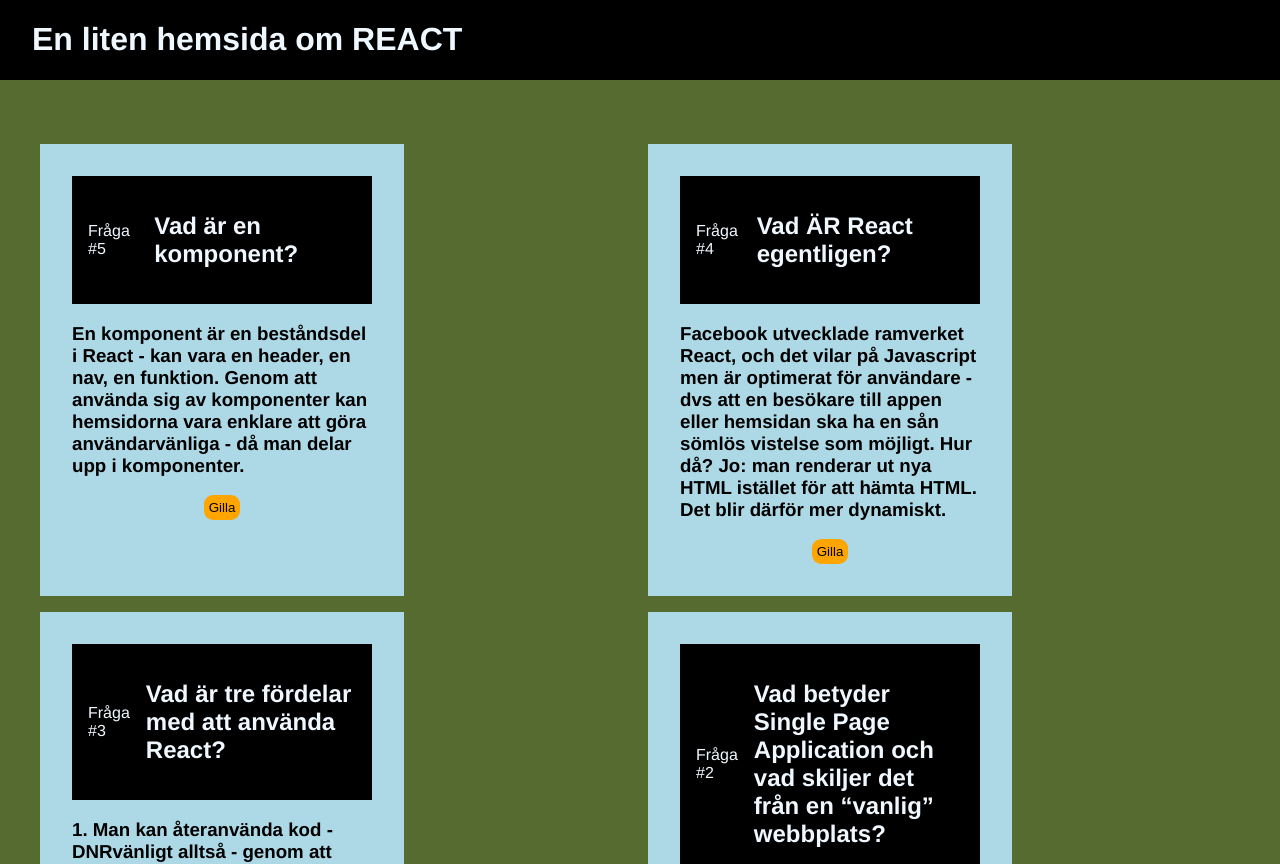
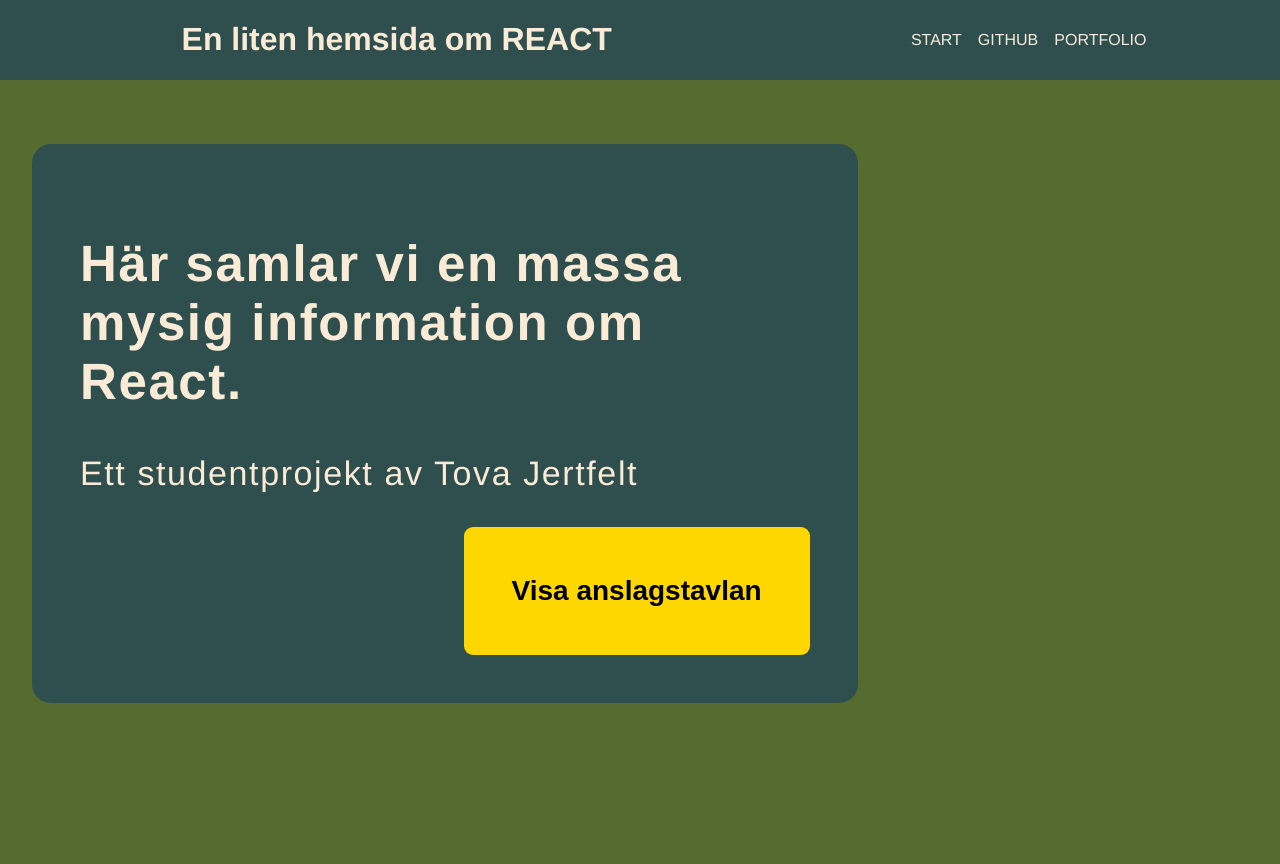
Before and after one commit to jertfelt/bulletin-board-r1-js3, a React (Create React App) app: page / in a window 1280 px wide. Shown: the top 864 px of the page. After the commit the page ends 800 px from the top, so only its background shows below. Built offline with nearby package versions, Linux system fonts and the light colour scheme.

Commit message:
börjat fippla med lite annat under tiden som jag funderar

```diff
--- a/package.json
+++ b/package.json
@@ -8,6 +8,7 @@
     "@testing-library/user-event": "^13.5.0",
     "react": "^18.2.0",
     "react-dom": "^18.2.0",
+    "react-router-dom": "^6.3.0",
     "react-scripts": "5.0.1",
     "react-simple-loading": "^0.0.3"
   },
--- a/src/App.js
+++ b/src/App.js
@@ -1,23 +1,27 @@
-import React, { useState } from "react";
 
-import ReactPost from "./components/ReactPost";
+import Homepage from "./components/Homepage";
+import Navbar from "./components/Navbar"
+import { BrowserRouter as Router, Route, Routes} from "react-router-dom";
 function App() {
 
-const [showAllItems, setShowAllItems] = useState(false)
+  return (
+    <Router>
+    <div className="App">
+    <Navbar />
+    <Routes>
+    <Route path="/" element={<Homepage />} />
+    <Route path='/privacy-policy' component={() => {
+     window.location.href = 'https://github.com/jertfelt/';
+     return null;
+    }}/>
+     <Route path='/privacy-policy' component={() => {
+     window.location.href = 'https://github.com/jertfelt/';
+     return null;
+    }}/>
+    </Routes>
 
-  return (
-    <div className="App">
-      <header>
-      <h1>En liten hemsida om REACT</h1>
-      </header>
-      <div className="bulletin-board">
-      {/* <button className="reveal giganticbutt"
-      onClick={() => setShowAllItems(true)}>
-        Visa anslagstavlan
-      </button> */}
-      <ReactPost />
-      </div>
     </div>
+    </Router>
   );
 }
 
--- a/src/components/BulletinBoard.jsx
+++ b/src/components/BulletinBoard.jsx
@@ -1,3 +1,4 @@
+
 
 export const BulletinBoard = [
    {
--- /dev/null
+++ b/src/components/Homepage.js
@@ -0,0 +1,49 @@
+import { useState, useEffect } from "react";
+import ReactPost from "./ReactPost";
+import Loading from "./Loading";
+
+const Homepage = () => {
+  const [showAllItems, setShowAllItems] = useState(false)
+const [toggleShowAll, setToggleShowAll] = useState(true);
+const [isLoading, setIsLoading] = useState(false);
+
+const toggleBoard = () => {
+  setIsLoading(true);
+  setToggleShowAll(false);
+}
+
+useEffect(() => {
+  if (isLoading) {
+    setTimeout(() => {
+    setIsLoading(false);
+    setShowAllItems(true);
+
+  }, 2000);
+  }
+}, [isLoading]);
+
+
+
+  return (
+
+    <div className="bulletin-board">
+    {toggleShowAll ?
+    <div className="intro">
+    <h2>Här samlar vi en massa mysig information om React. </h2>
+    <p>Ett studentprojekt av Tova Jertfelt</p>
+
+    <button className="reveal giganticbutt"
+    onClick={toggleBoard}>
+      Visa anslagstavlan
+    </button>
+    </div>
+    :null }
+     {isLoading ? <Loading /> : null }
+    {showAllItems ?
+    <ReactPost />
+    :null }
+    </div>
+  );
+}
+
+export default Homepage;
--- a/src/components/Loading.jsx
+++ b/src/components/Loading.jsx
@@ -1,7 +1,12 @@
 const Loading = () => {
   return (
-  <div className="loader">
-  </div>  )
+  <div className="loadingscreen">
+    <h2>Laddar...</h2>
+     <div className="loader ">
+      </div>
+  </div>
+
+   )
 }
 
 export default Loading;
--- /dev/null
+++ b/src/components/Navbar.js
@@ -0,0 +1,36 @@
+import { Link } from "react-router-dom";
+import { useState } from "react";
+
+const Navbar = () => {
+
+  return (
+  <header>
+    <h1>En liten hemsida om REACT</h1>
+    <nav
+    aria-label="navigation">
+    <Link
+    className="navbar-item"
+    to="/"
+    >
+    Start
+    </Link>
+    <Link
+     className="navbar-item"
+
+    to="https://github.com/jertfelt/"
+            >
+     Github
+  </Link>
+  <Link className="navbar-item"
+
+   to={{ pathname: "www.tovajertfelt.se/" }} target="_blank" >
+
+  Portfolio
+  </Link>
+
+    </nav>
+
+    </header> );
+}
+
+export default Navbar;
--- a/src/components/ReactPost.jsx
+++ b/src/components/ReactPost.jsx
@@ -1,28 +1,54 @@
 import { useState} from "react";
 import { BulletinBoard } from "./BulletinBoard";
+
 import PostLiked from "./PostLiked";
 
 const ReactPost = () => {
+
+
   const [showDiv, setShowDiv] = useState(false);
+  // const [showDiv2, setShowDiv2] = useState(false);
+  // const [showDiv3, setShowDiv3] = useState(false);
+  // const [showDiv4, setShowDiv4] = useState(false);
+  // const [showDiv5, setShowDiv5] = useState(false);
   const [likeButton, setLikeButton] = useState(true);
+
 
   const pickAndShow= (e) => {
     e.preventDefault();
     const chosenItem = e.currentTarget.value;
 
-    console.log("the item is: " + chosenItem)
-
-    const filter = BulletinBoard.filter(item => {
-      return item.id === parseInt(chosenItem)
-    })
-
-    console.log(filter)
-
-
-    setShowDiv(true);
-    setLikeButton(false);
+  //   switch(parseInt(chosenItem)){
+  //     case 1:
+  //     console.log("Ett")
+  //     setShowDiv1(true);
+  //     setLikeButton(false);
+  //     break;
+  //       case 2:
+  //       console.log("Två")
+  //       setShowDiv2(true);
+  //       setLikeButton(false);
+  //       break;
+  //         case 3:
+  //           console.log("Tre")
+  //           setShowDiv3(true);
+  //           setLikeButton(false);
+  //           break;
+  //           case 4:
+  //           console.log("Fyra")
+  //           setShowDiv4(true);
+  //           setLikeButton(false);
+  //           break;
+  //           case 5:
+  //             console.log("Fem")
+  //             setShowDiv5(true);
+  //             setLikeButton(false);
+  //             break;
+  //     default:
+  //     console.log("Något blev fel")
+  //   }
+  // }
   }
-
   return (
   <div className="grid">
   {BulletinBoard.map((item) => (
@@ -37,27 +63,52 @@
       <div
       className={`wrapper__${item.id}`}
       >
+        {!showDiv ? (
 
-    {likeButton ?
-      <button
-      className="likebutton"
-      key={item.id}
-      value={item.id}
-      onClick={pickAndShow}
-      >Gilla
-      </button>
+
+      <label>
+      Gilla
+      <input
+      type="checkbox"
+      onChange={() => {
+        setShowDiv(!showDiv)
+      }}>
+
+      </input>
+
+      </label>
+        ): (
+          <div className="postlike">
+          <PostLiked />
+         <label>
+          Ogilla
+          <input
+          type="checkbox"
+          onChange={() => {
+            setShowDiv(!showDiv)
+          }}>
+          </input>
+         </label>
+         </div>
+        )
+      }
+      {/* // <button
+      // className="likebutton"
+      // value={item.id}
+      // onClick={pickAndShow}
+      // > </button> */}
+
+{/*
+      <div data-key={0 + item.id}>
+      {showDiv1 ?
+      <PostLiked/>
       :null }
 
-      <div data-key={item.id}>
-      {showDiv ?
-      <PostLiked/>
-      :null }
-      </div>
+      </div>  */}
       </div>
     </div>
     ))}
-    </div>
-
+  </div>
 );
 }
 
--- a/src/index.css
+++ b/src/index.css
@@ -6,18 +6,73 @@
 
 .loader {
   margin-top:1rem;
-  border: 16px solid lightblue;/* Light grey */
-  border-top: 16px solid orange; /* Blue */
+  border: 16px solid darkolivegreen;/* Light grey */
+  border-top: 16px solid antiquewhite; /* Blue */
   border-radius: 50%;
-  width: 30px;
-  height: 30px;
-  animation: spin 2s linear infinite;
+  width: 300px;
+  height: 300px;
+  max-width:200px;
+  max-height:200px;
+  animation: spin 3s linear infinite;
+}
+
+.loadingscreen {
+
+  position: fixed;
+  top: 50%;
+  left: 50%;
+  margin-top: -100px;
+  margin-left: -100px;
+}
+.loadingscreen h2{
+  color: antiquewhite;
 }
 
 @keyframes spin {
   0% { transform: rotate(0deg); }
   100% { transform: rotate(360deg); }
 }
+
+
+
+
+header{
+margin: 0 auto;
+position: absolute;
+top:0;
+width:100%;
+margin-bottom:3rem;
+padding-left:2rem;
+background-color: darkslategray;
+color:antiquewhite;
+display: flex;
+flex-direction: row;
+align-items: center;
+justify-content: space-around;
+}
+
+header nav{
+display: flex;
+flex-direction: row;
+align-items: center;
+justify-content: space-between;
+}
+
+header nav a {
+  text-decoration: none;
+  color:antiquewhite;
+  margin-right: 1rem;
+  text-transform: uppercase;
+}
+header nav a:hover{
+  text-decoration: line-through;
+}
+
+.row{
+  display:flex;
+  align-items: center;
+}
+
 
 .grid{
   max-width: 1200px;
@@ -33,78 +88,48 @@
 }
 
 .bulletin-board {
-  margin-top:3em;
+  margin-top:5em;
+  padding:2rem;
   padding-top:4em;
 }
 
+.intro{
+  background-color: darkslategrey;
+  padding: 3rem;
+  width:60%;
+  color:antiquewhite;
+  font-size:34px;
+  letter-spacing: 0.1rem;
+  border-radius: 19px;
+  overflow:auto;
+}
+.intro button {
+  float:right;
+}
+.reveal {
+  background-color: gold;
+  border:none;
+  border-radius:9px;
+  font-weight: bold;
+}
+.reveal:hover{
+  background-color: black;
+  color:antiquewhite;
+}
+.giganticbutt {
+  padding:3rem;
+  font-size: 28px;
+}
+.reveal:active{
+  background-color: antiquewhite;
+  color:black;
+}
+
 .grid-item{
- background-color: lightblue;
+ background-color: goldenrod;
  max-width:300px;
  padding:2rem;
-
  display:flex;
  flex-direction: column;
  align-items: center;
 }
-
-button {
-  border:none;
-  border-radius: 9px;
-  padding:5px;
-  background-color: orange;
-}
-
-.restart{
-  background-color: aliceblue;
-  margin: 0 auto;
-  margin-left:50%;
-}
-
-header{
-margin: 0 auto;
-position: absolute;
-top:0;
-width:100%;
-margin-bottom:3rem;
-padding-left:2rem;
-    color:aliceblue;
-  background-color: black;
-}
-
-.row{
-  display:flex;
-  align-items: center;
-}
-
-.row img{
-  max-height: 40px;
-}
-
-.grid-item .row{
-  background-color: black;
-  color: aliceblue;
-  padding:1rem;
-}
-
-.grid-item .row h2{
-  padding-left:1rem;
-}
-
-.reveal {
-  position: absolute;
-  left:5%;
-  background-color: black;
-  color:aliceblue;
-}
-
-.reveal:hover{
-  background-color: aliceblue;
-  color:black;
-}
-
-.giganticbutt {
-  height:200px;
-  width: 90%;
-  font-size:3rem;
-  padding:1rem;
-}
```
Also changed, not shown: src/img/kork.png (added), 1 other file (tests, documents, lock files or other folders).
